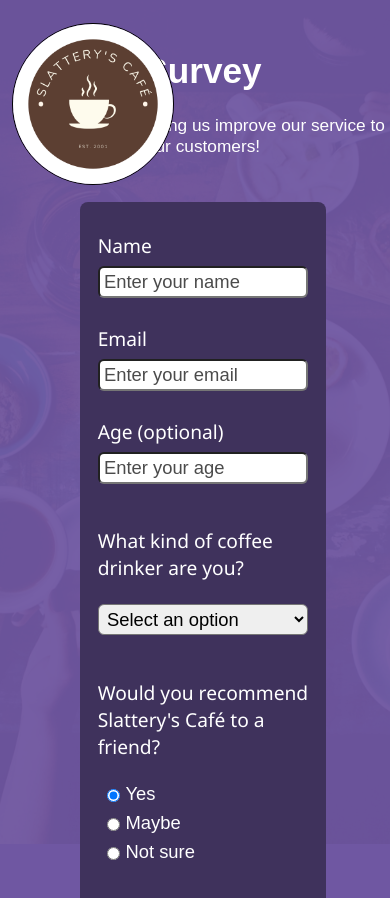
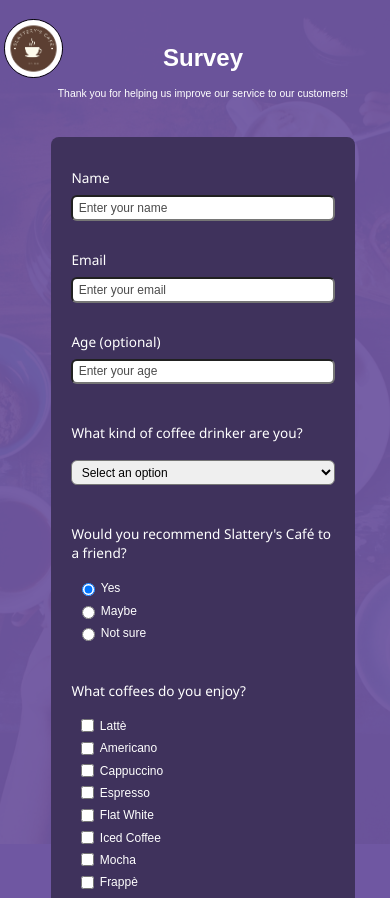
Before and after one commit to CoderDez/SurveyForm, a plain HTML site: page index.html in a window 390 px wide. Shown: the top 898 px of the page. Drawn offline with Linux system fonts and the light colour scheme.

Commit message:
css media queries done: project finished

```diff
--- a/styles.css
+++ b/styles.css
@@ -124,6 +124,10 @@ h1, label, p, .btn-submit {
     background-color: var(--split-comp-green);
 }
 
+#name, #email, #age {
+    color: rgb(75, 75, 75);
+}
+
 /* font details */
 h1 {
     font-family: Arial, Helvetica, sans-serif;
@@ -147,10 +151,6 @@ label, input, #dropdown, textarea {
     font-size: 1.15rem;
 }
 
-#name, #email, #age {
-    color: rgb(75, 75, 75);
-}
-
 /* override placeholder style */
 ::placeholder { /* Chrome, Firefox, Opera, Safari 10.1+ */
     color: rgb(75, 75, 75);
@@ -171,3 +171,168 @@ select:focus,
 textarea:focus {
     outline: none;
 }
+
+@media (max-width: 900px) {
+    /* logo */
+    #logo {
+        max-height: 80%;
+    }
+
+    /* form */
+    form {
+        width: 65%;
+    }
+
+    /* font details */
+    h1 {
+        font-size: 2rem;
+    }
+
+    #description {
+        font-family: sans-serif, serif;
+        font-size: 1.025rem;
+    }
+
+    #name-label, #email-label, #age-label,
+    .question,.btn-submit {
+        font-size: 1.15rem;
+    }
+
+    label, input, #dropdown, textarea {
+        font-size: 1.1rem;
+    }
+}
+
+@media (max-width: 750px) {
+    /* logo */
+    #logo {
+        top: 0;
+        left: 0;
+        max-height: 75%;
+    }
+
+    /* form */
+    form {
+        width: 70%;
+    }
+
+    /* font details */
+    h1 {
+        font-size: 1.8rem;
+    }
+
+    #description {
+        font-family: sans-serif, serif;
+        font-size: .95rem;
+    }
+
+    #name-label, #email-label, #age-label,
+    .question,.btn-submit {
+        font-size: 1.1rem;
+    }
+
+    label, input, #dropdown, textarea {
+        font-size: 1.05rem;
+    }
+}
+
+@media (max-width: 600px) {
+    /* logo */
+    #logo {
+        top: -2%;
+        left: -1%;
+        max-height: 65%;
+    }
+
+    /* form */
+    form {
+        width: 75%;
+    }
+
+    /* font details */
+    h1 {
+        font-size: 1.65rem;
+    }
+
+    #description {
+        font-family: sans-serif, serif;
+        font-size: .8rem;
+    }
+
+    #name-label, #email-label, #age-label,
+    .question,.btn-submit {
+        font-size: 1rem;
+    }
+
+    label, input, #dropdown, textarea {
+        font-size: .95rem;
+    }
+}
+
+@media (max-width: 475px) {
+    /* logo */
+    #logo {
+        max-height: 60%;
+    }
+
+    /* font details */
+    h1 {
+        font-size: 1.5rem;
+    }
+
+    #description {
+        font-family: sans-serif, serif;
+        font-size: .65rem;
+    }
+
+    #name-label, #email-label, #age-label,
+    .question,.btn-submit {
+        font-size: .85rem;
+    }
+
+    label, input, #dropdown, textarea {
+        font-size: .75rem;
+    }
+}
+
+@media (max-width: 360px) {
+    /* font details */
+    h1 {
+        font-size: 1.45rem;
+    }
+
+    #description {
+        font-family: sans-serif, serif;
+        font-size: .6rem;
+    }
+
+    #name-label, #email-label, #age-label,
+    .question,.btn-submit {
+        font-size: .8rem;
+    }
+
+    label, input, #dropdown, textarea {
+        font-size: .7rem;
+    }
+}
+
+@media (max-width: 320px) {
+    /* font details */
+    h1 {
+        font-size: 1.4rem;
+    }
+
+    #description {
+        font-family: sans-serif, serif;
+        font-size: .55rem;
+    }
+
+    #name-label, #email-label, #age-label,
+    .question,.btn-submit {
+        font-size: .7rem;
+    }
+
+    label, input, #dropdown, textarea {
+        font-size: .6rem;
+    }
+}
```
